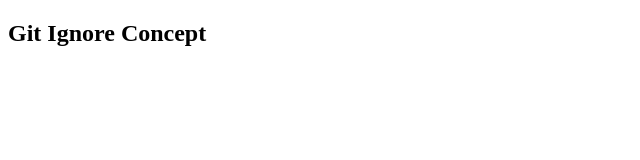
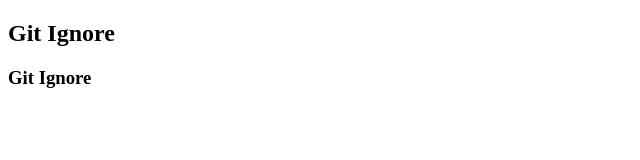
Before and after one commit to hp7031052-oss/Git-Ignore-Concept, a plain HTML site: page Index.html in a window 1280 px wide. Shown: the whole page, without its empty margins (0-640 px from the left). Drawn offline with Linux system fonts and the light colour scheme.

Commit message:
Git Ignore File Done

```diff
--- a/Index.html
+++ b/Index.html
@@ -6,6 +6,7 @@
     <title>Git Ignore </title>
 </head>
 <body>
-    <h2>Git Ignore Concept</h2>
+    <h2>Git Ignore</h2>
+    <h3>Git Ignore</h3>
 </body>
 </html>
```
Also changed, not shown: 1 other file.
